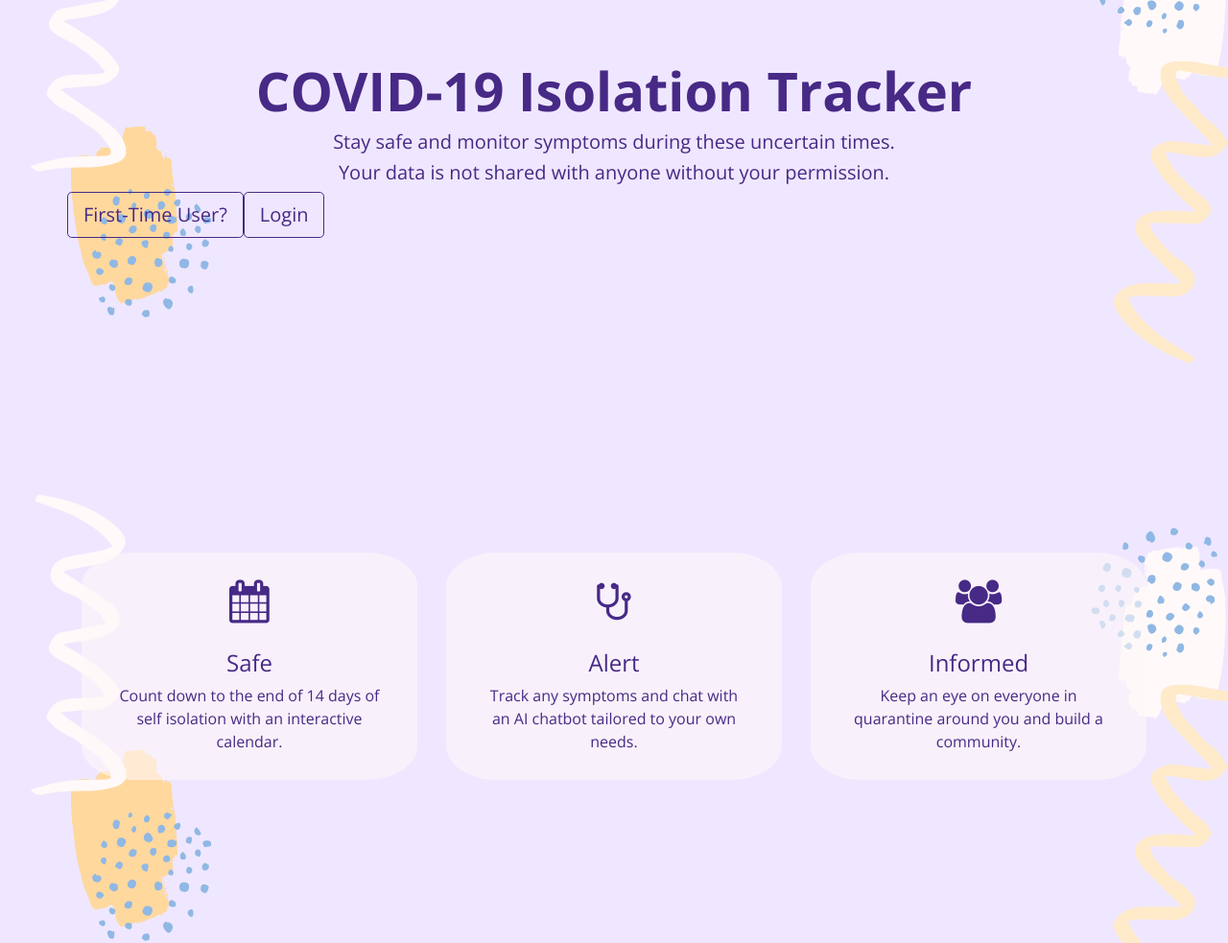
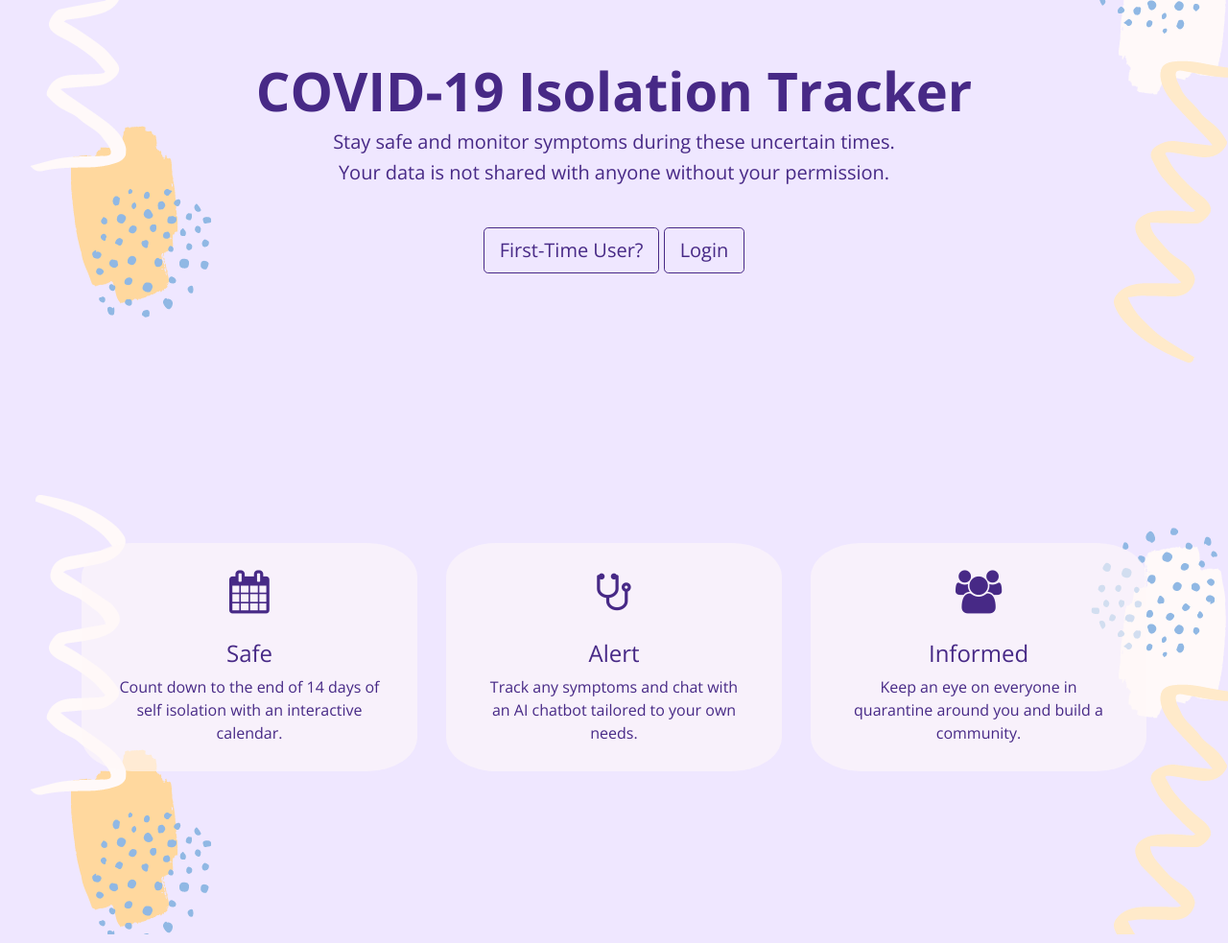
Before and after one commit to bekahma/isotracker-19, a Flask app: page / in a window 1280 px wide. Shown: the part 238-1221 px from the top of the page at 96% size. Run offline with Flask 2, Linux system fonts and the light colour scheme; some libraries are stand-ins or nearby versions.

Commit message:
Fixed minor styling

```diff
--- a/static/css/styles.css
+++ b/static/css/styles.css
@@ -42,9 +42,11 @@ nav {
 }
 
 #button {
-    text-align:center
+    text-align:center;
     margin-top: 4%;
     margin-bottom: 4%;
+    margin-left: 5%;
+    margin-right: 5%;
 }
 
 #container{
--- a/templates/index.html
+++ b/templates/index.html
@@ -57,16 +57,14 @@
 				-->
 				<h5>Stay safe and monitor symptoms during these uncertain times.</h5>
 				<h5>Your data is not shared with anyone without your permission.</h5>
-				<!--<div id="container">-->
-					<div class="row">
+				<div id="container">
+					<!--<div class="row">-->
 					<div id="button">
 						<a href="/register"><button class="btn btn-outline-success btn-lg">First-Time User?</button></a>
-					</div>
-					<div id="button">
 						<a href='/login'><button class="btn btn-outline-success btn-lg">Login</button></a>
 					</div>
-					</div>
-				<!--</div>-->
+					<!--</div>-->
+				</div>
 			</div>
 		</section>
 
```
